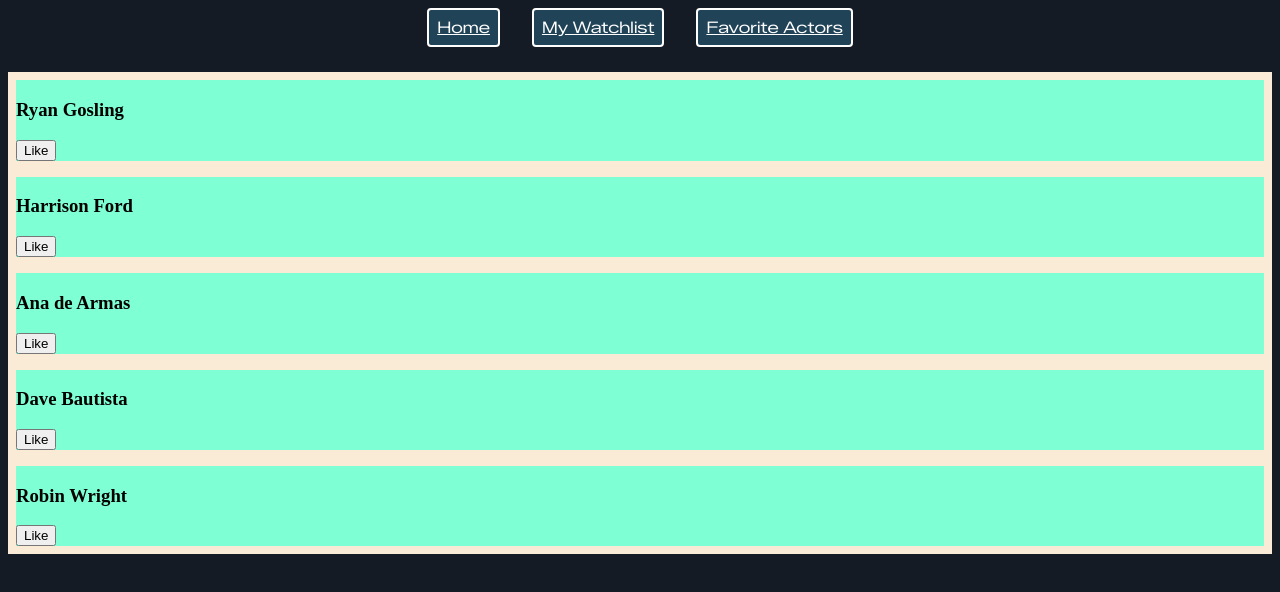
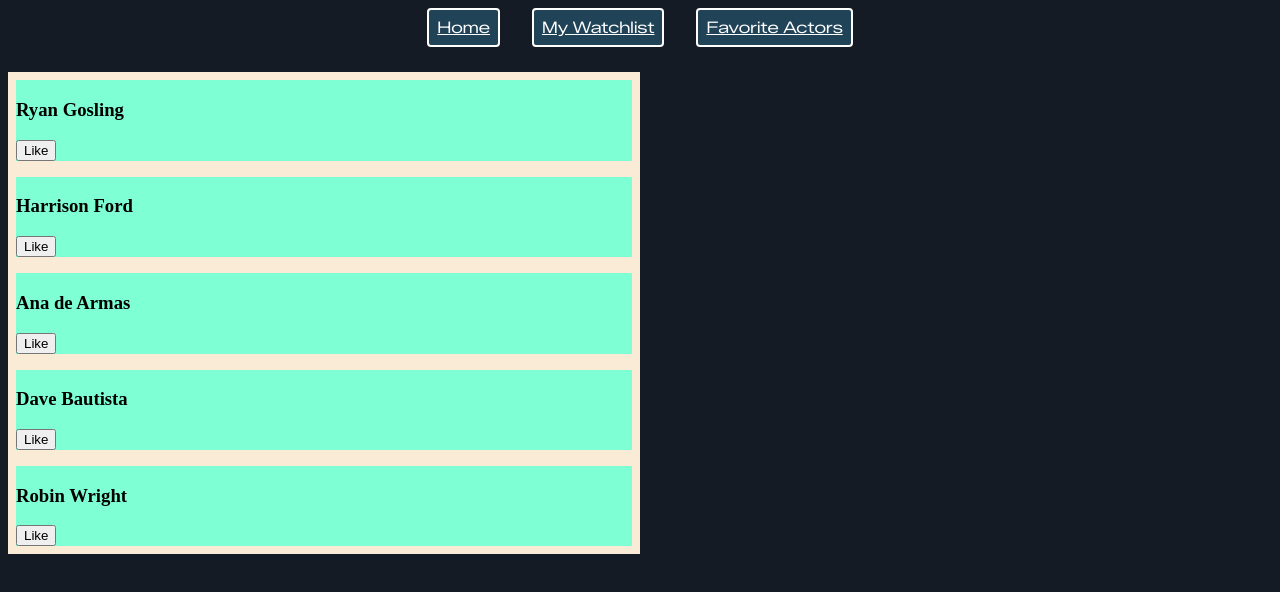
Before and after one commit to nlubinski-rrc/Full-Stack-Project-2026-Winter, a React (Vite) app: page /favorite-actors in a window 1280 px wide. Shown: the top 592 px of the page. Built offline with nearby package versions, Linux system fonts and the light colour scheme.

Commit message:
Added sections for liked and unliked.

```diff
--- a/src/components/pages/favorite-actors/FavoriteActors.tsx
+++ b/src/components/pages/favorite-actors/FavoriteActors.tsx
@@ -1,6 +1,7 @@
 import { useState } from "react";
 import type { Actor } from "../../../types/actor";
 import ActorListDisplay from "../../common/actor-list-display/ActorListDisplay.tsx"
+import "./favoriteActors.css"
 
 const actorData: Actor[] = [
     {
@@ -34,12 +35,20 @@ function FavoriteActorsPage() {
     const [actors, updateActors] = useState<Actor[]>(actorData);
 
     return(
-    <>
+    <div id="fav-actors-container">
+        <section>
         <ActorListDisplay
-            actors={actors}
+            actors={actors.filter(a => !a.isFavorite)}
             updateActors={updateActors}
         />
-    </>
+        </section>
+        <section>
+        <ActorListDisplay
+            actors={actors.filter(a => a.isFavorite)}
+            updateActors={updateActors}
+            />
+        </section>
+    </div>
     );
 }
 
--- /dev/null
+++ b/src/components/pages/favorite-actors/favoriteActors.css
@@ -0,0 +1,4 @@
+#fav-actors-container {
+    display: grid;
+    grid-template-columns: 1fr 1fr;
+}
```
